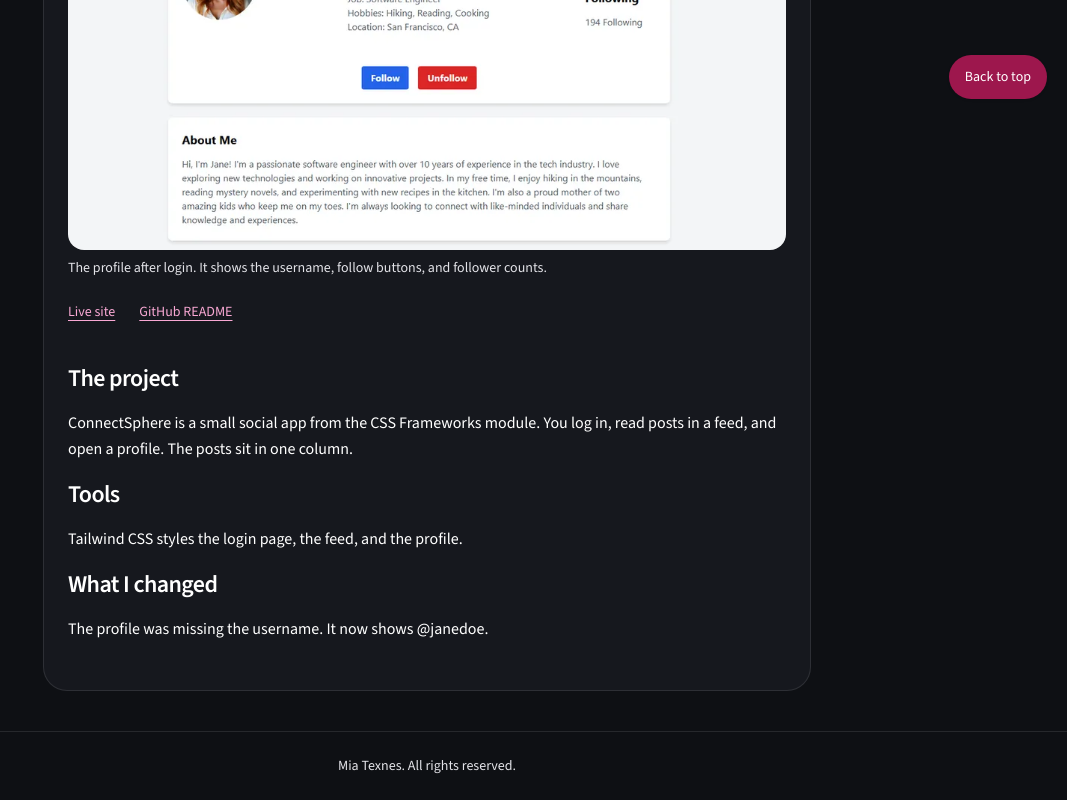
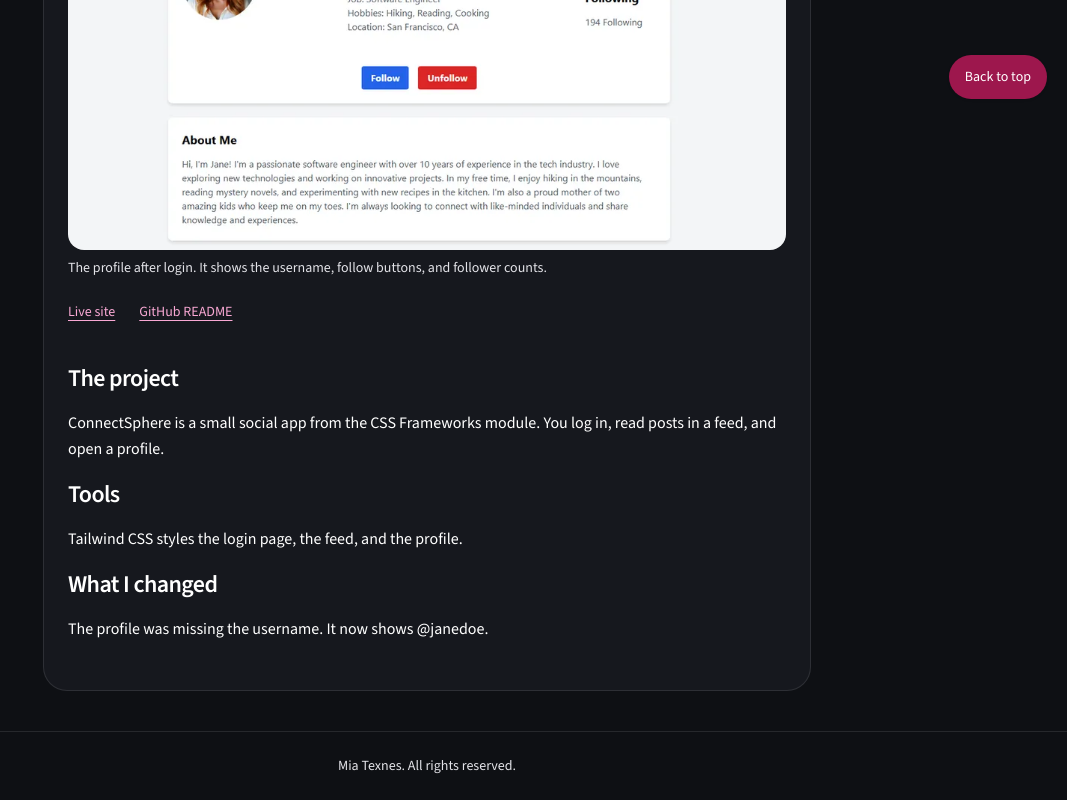
Before and after one commit to MiaTexnes/Portfolio-2, a Next.js app: page /connectsphere in a window 1280 px wide. Shown: the part 681-1481 px from the top of the page, without its empty margins (213-1280 px from the left). Built offline with nearby package versions, Linux system fonts and the light colour scheme.

Commit message:
Trim a project description.

```diff
--- a/data/projects.js
+++ b/data/projects.js
@@ -15,7 +15,7 @@ const projects = [
     readme:
       "https://github.com/MiaTexnes/connectsphere/blob/css-frameworks/readme.md",
     about:
-      "ConnectSphere is a small social app from the CSS Frameworks module. You log in, read posts in a feed, and open a profile. The posts sit in one column.",
+      "ConnectSphere is a small social app from the CSS Frameworks module. You log in, read posts in a feed, and open a profile.",
     tools: "Tailwind CSS styles the login page, the feed, and the profile.",
     improvement: "The profile was missing the username. It now shows @janedoe.",
   },
```
